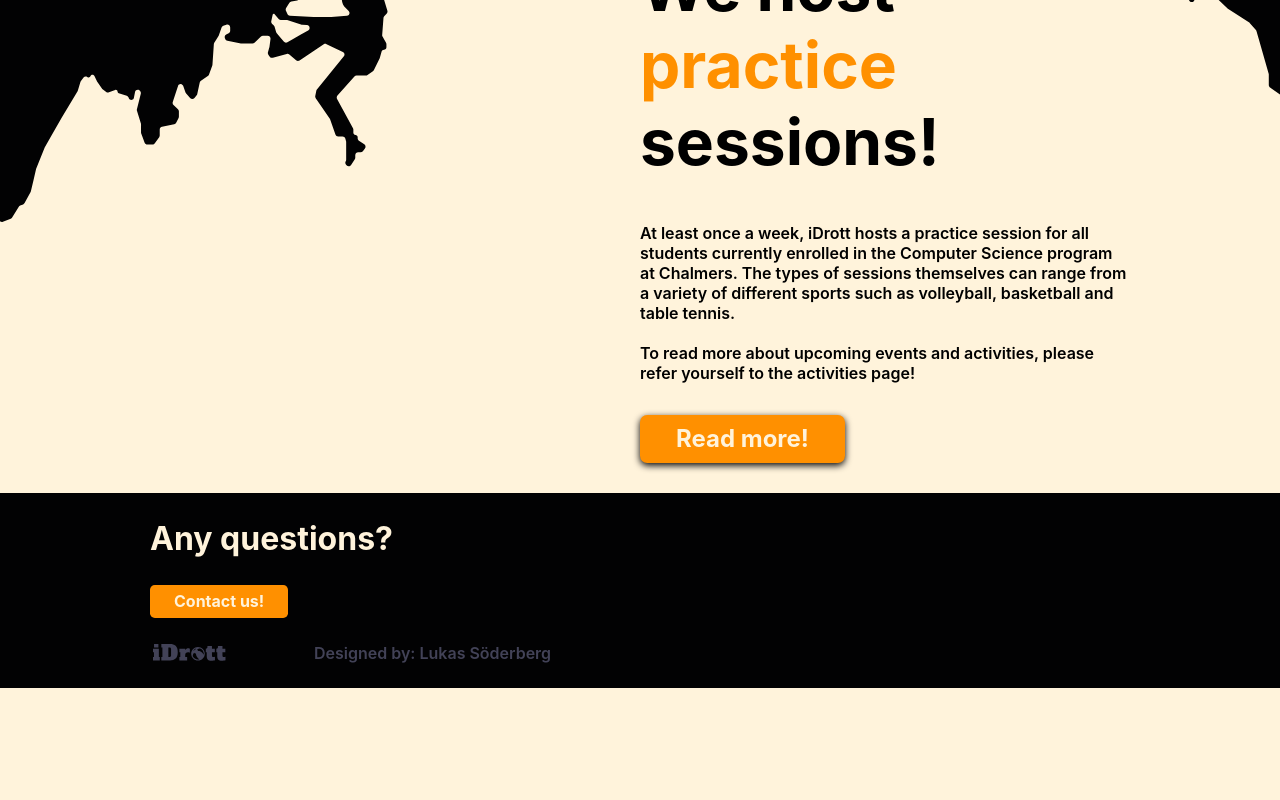
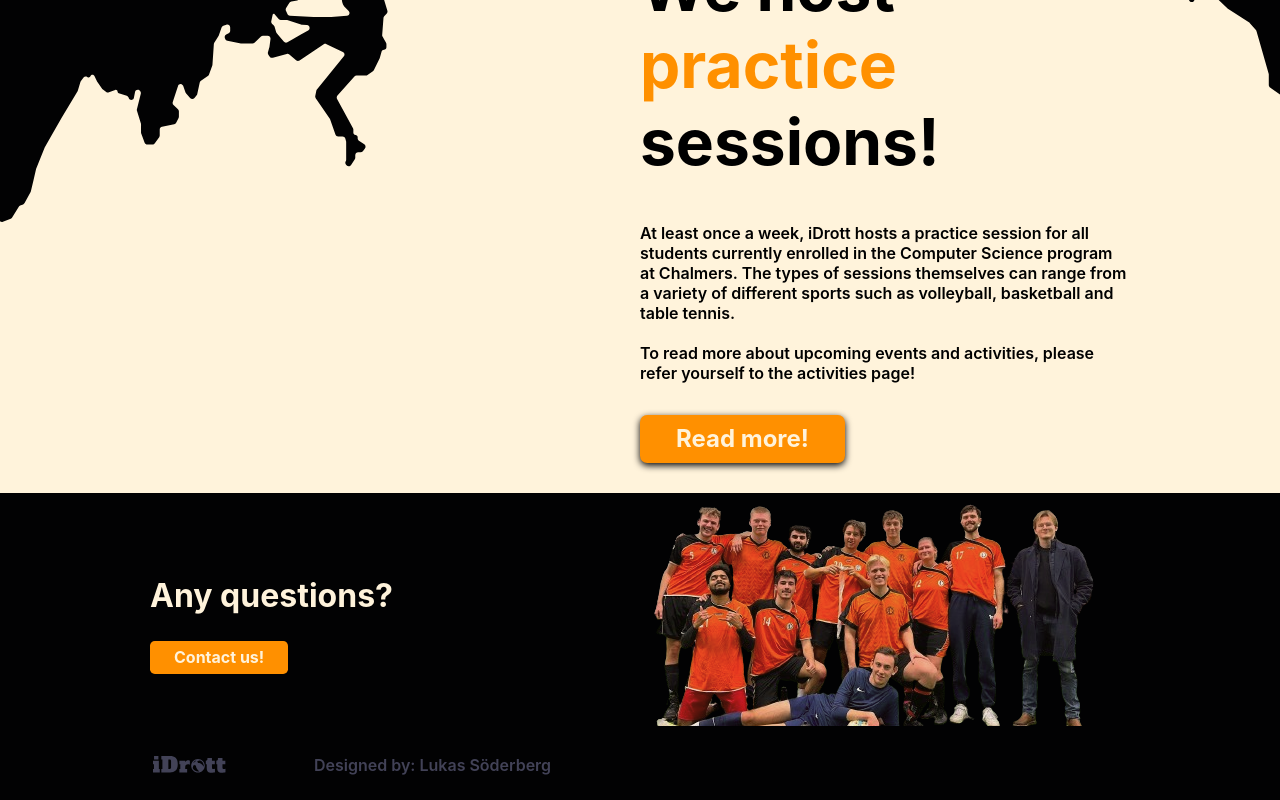
Before and after one commit to gottegubben/iDrott-Website, a Vue app: page / in a window 1280 px wide. Shown: the part 978-1778 px from the top of the page. Before the commit the page ends 1666 px from the top, so only its background shows below. Built offline with nearby package versions, Linux system fonts and the light colour scheme; a web font is replaced by a local one.

Commit message:
Contact us component is established!

```diff
--- a/src/components/Home/Contact.vue
+++ b/src/components/Home/Contact.vue
@@ -11,7 +11,9 @@
                     <Button text="Contact us!" color="var(--color10)" colorHover="var(--color10-sh1)"></Button>
                 </div>
             </div>
-            <div></div>
+            <div id="team-image">
+                <img src="../../assets/images/team-picture.png" alt="">
+            </div>
         </div>
     </div>
 </template>
@@ -40,5 +42,7 @@
     div#contact-us {
         display: flex;
         flex-direction: column;
+
+        justify-content: center;
     }
 </style>
```
Also changed, not shown: src/assets/images/team-picture.png (added).
